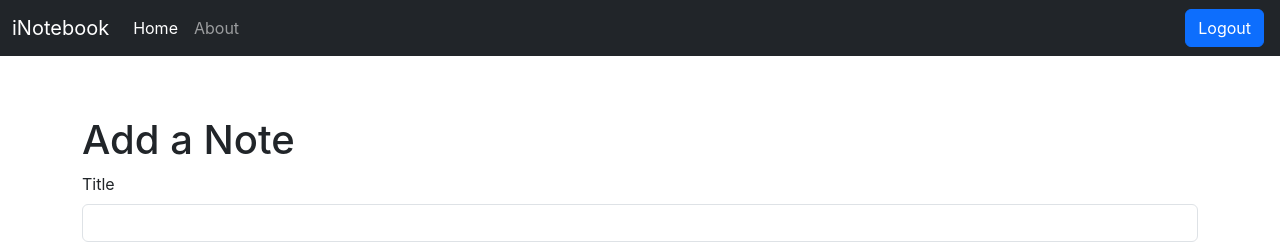
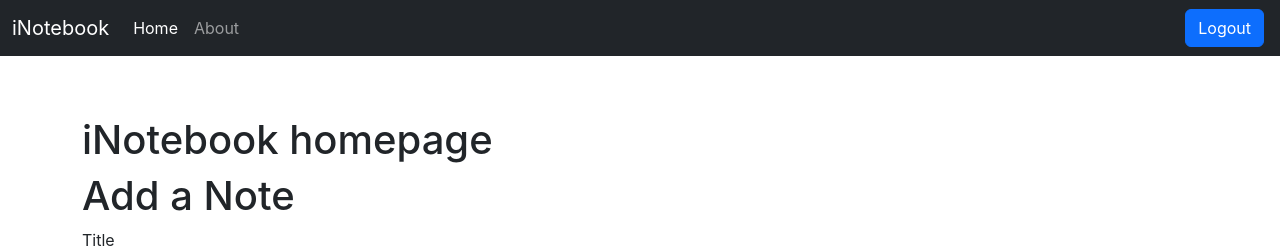
Before and after one commit to Experimentwithweb/iNotebook-Deployment-On-AWS-EC2-Using-CICD, a React (Create React App) app: page / in a window 1280 px wide. Shown: the top 248 px of the page. Built offline with nearby package versions, Linux system fonts and the light colour scheme; no server answers; sample sign-in values are in the browser's storage.

Commit message:
Update Home.js

```diff
--- a/src/components/Home.js
+++ b/src/components/Home.js
@@ -10,6 +10,7 @@ const Home = (props) => {
   const {showAlert} = props
   return (
     <div>
+     <h1> iNotebook homepage </h1>
       <Notes showAlert={showAlert} />
     </div>
   );
```
